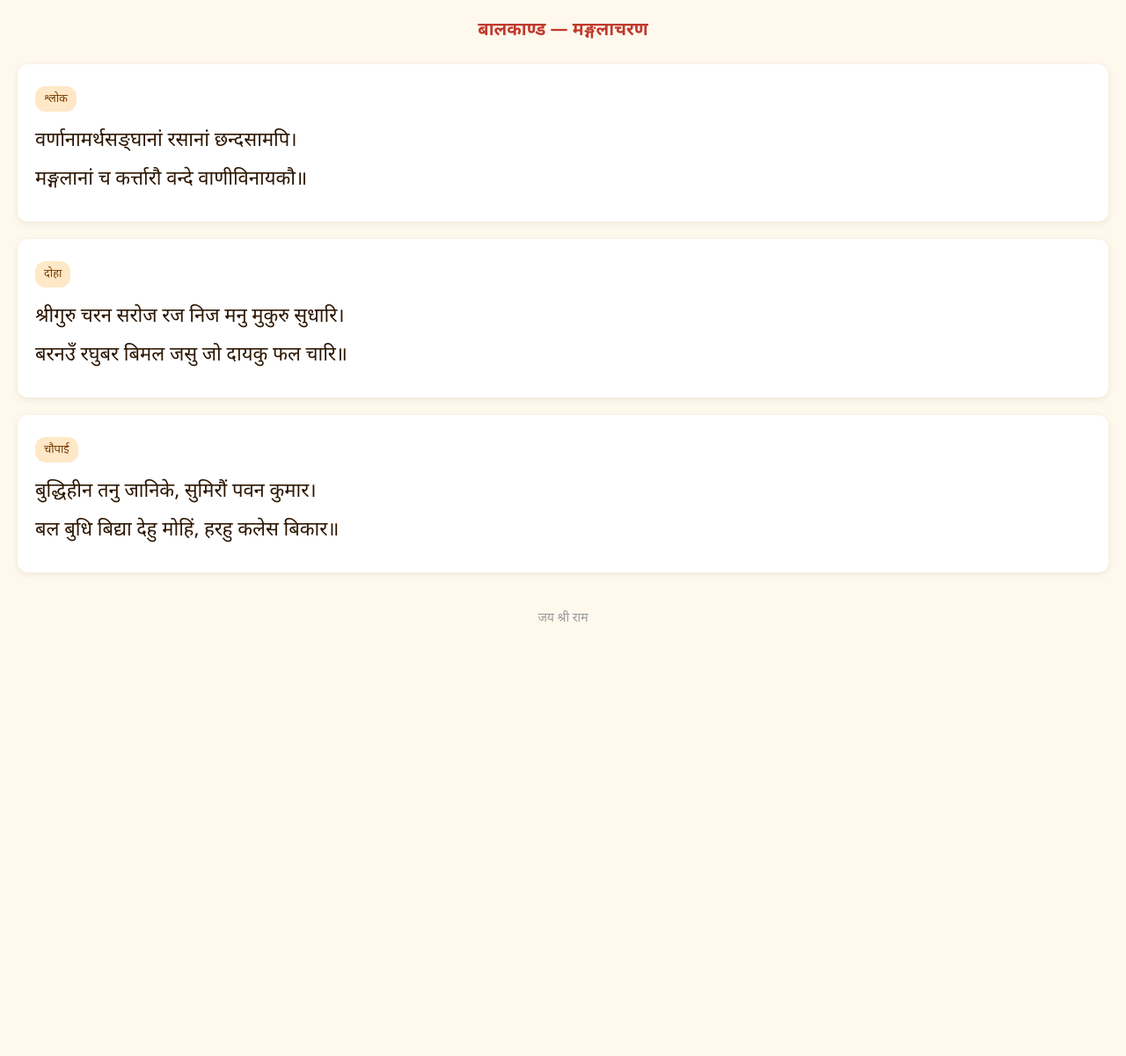
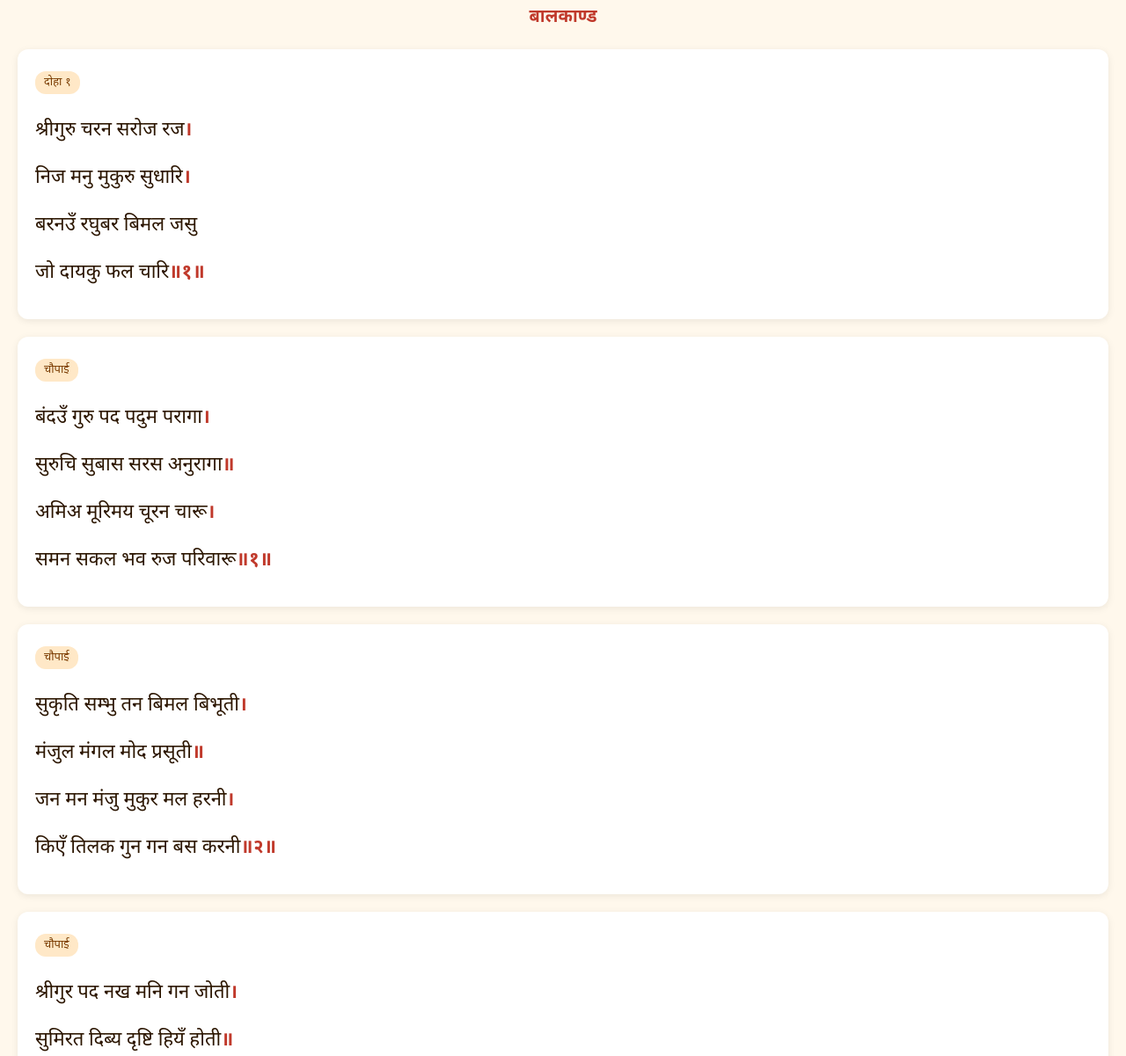
Before and after one commit to studiobysid/akhandpath, a plain HTML site: page index.html in a window 1280 px wide. Shown: the part 199-1400 px from the top of the page at 88% size. Before the commit the page ends 965 px from the top, so only its background shows below. Drawn offline with Linux system fonts and the light colour scheme.

Commit message:
Update index.html

```diff
--- a/index.html
+++ b/index.html
@@ -12,7 +12,7 @@
       color: #3a1f00;
       min-height: 100vh;
       padding: 20px;
-      line-height: 1.8;
+      line-height: 1.6;
     }
     .header {
       text-align: center;
@@ -43,12 +43,17 @@
       background: #ffe8c7;
       padding: 3px 10px;
       border-radius: 12px;
-      margin-bottom: 12px;
+      margin-bottom: 15px;
     }
-    .verse-text {
+    .charan {
       font-size: 22px;
-      line-height: 2;
+      line-height: 1.9;
       color: #2c1600;
+      padding: 6px 0;
+    }
+    .mark {
+      color: #c0392b;
+      font-weight: bold;
     }
     .footer {
       text-align: center;
@@ -66,30 +71,38 @@
     <div class="app-title">अखण्ड रामायण पाठ</div>
   </div>
 
-  <div class="kand-label">बालकाण्ड — मङ्गलाचरण</div>
+  <div class="kand-label">बालकाण्ड</div>
 
   <div class="verse">
-    <span class="verse-type">श्लोक</span>
-    <div class="verse-text">
-      वर्णानामर्थसङ्घानां रसानां छन्दसामपि।<br>
-      मङ्गलानां च कर्त्तारौ वन्दे वाणीविनायकौ॥
-    </div>
-  </div>
-
-  <div class="verse">
-    <span class="verse-type">दोहा</span>
-    <div class="verse-text">
-      श्रीगुरु चरन सरोज रज निज मनु मुकुरु सुधारि।<br>
-      बरनउँ रघुबर बिमल जसु जो दायकु फल चारि॥
-    </div>
+    <span class="verse-type">दोहा १</span>
+    <div class="charan">श्रीगुरु चरन सरोज रज<span class="mark">।</span></div>
+    <div class="charan">निज मनु मुकुरु सुधारि<span class="mark">।</span></div>
+    <div class="charan">बरनउँ रघुबर बिमल जसु</div>
+    <div class="charan">जो दायकु फल चारि<span class="mark">॥१॥</span></div>
   </div>
 
   <div class="verse">
     <span class="verse-type">चौपाई</span>
-    <div class="verse-text">
-      बुद्धिहीन तनु जानिके, सुमिरौं पवन कुमार।<br>
-      बल बुधि बिद्या देहु मोहिं, हरहु कलेस बिकार॥
-    </div>
+    <div class="charan">बंदउँ गुरु पद पदुम परागा<span class="mark">।</span></div>
+    <div class="charan">सुरुचि सुबास सरस अनुरागा<span class="mark">॥</span></div>
+    <div class="charan">अमिअ मूरिमय चूरन चारू<span class="mark">।</span></div>
+    <div class="charan">समन सकल भव रुज परिवारू<span class="mark">॥१॥</span></div>
+  </div>
+
+  <div class="verse">
+    <span class="verse-type">चौपाई</span>
+    <div class="charan">सुकृति सम्भु तन बिमल बिभूती<span class="mark">।</span></div>
+    <div class="charan">मंजुल मंगल मोद प्रसूती<span class="mark">॥</span></div>
+    <div class="charan">जन मन मंजु मुकुर मल हरनी<span class="mark">।</span></div>
+    <div class="charan">किएँ तिलक गुन गन बस करनी<span class="mark">॥२॥</span></div>
+  </div>
+
+  <div class="verse">
+    <span class="verse-type">चौपाई</span>
+    <div class="charan">श्रीगुर पद नख मनि गन जोती<span class="mark">।</span></div>
+    <div class="charan">सुमिरत दिब्य दृष्टि हियँ होती<span class="mark">॥</span></div>
+    <div class="charan">दलन मोह तम सो सप्रकासू<span class="mark">।</span></div>
+    <div class="charan">बड़े भाग उर आवइ जासू<span class="mark">॥३॥</span></div>
   </div>
 
   <div class="footer">जय श्री राम</div>
```
